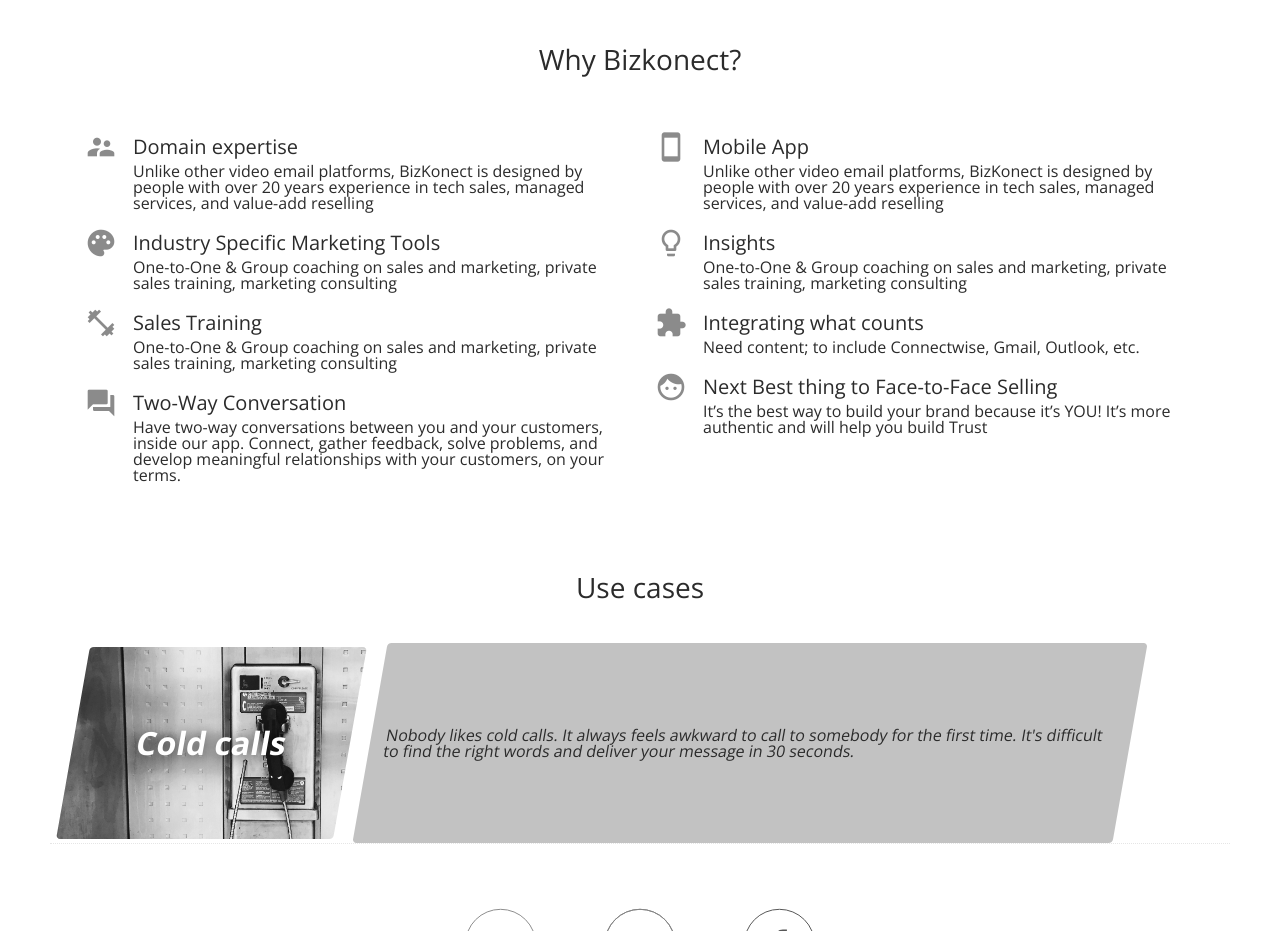
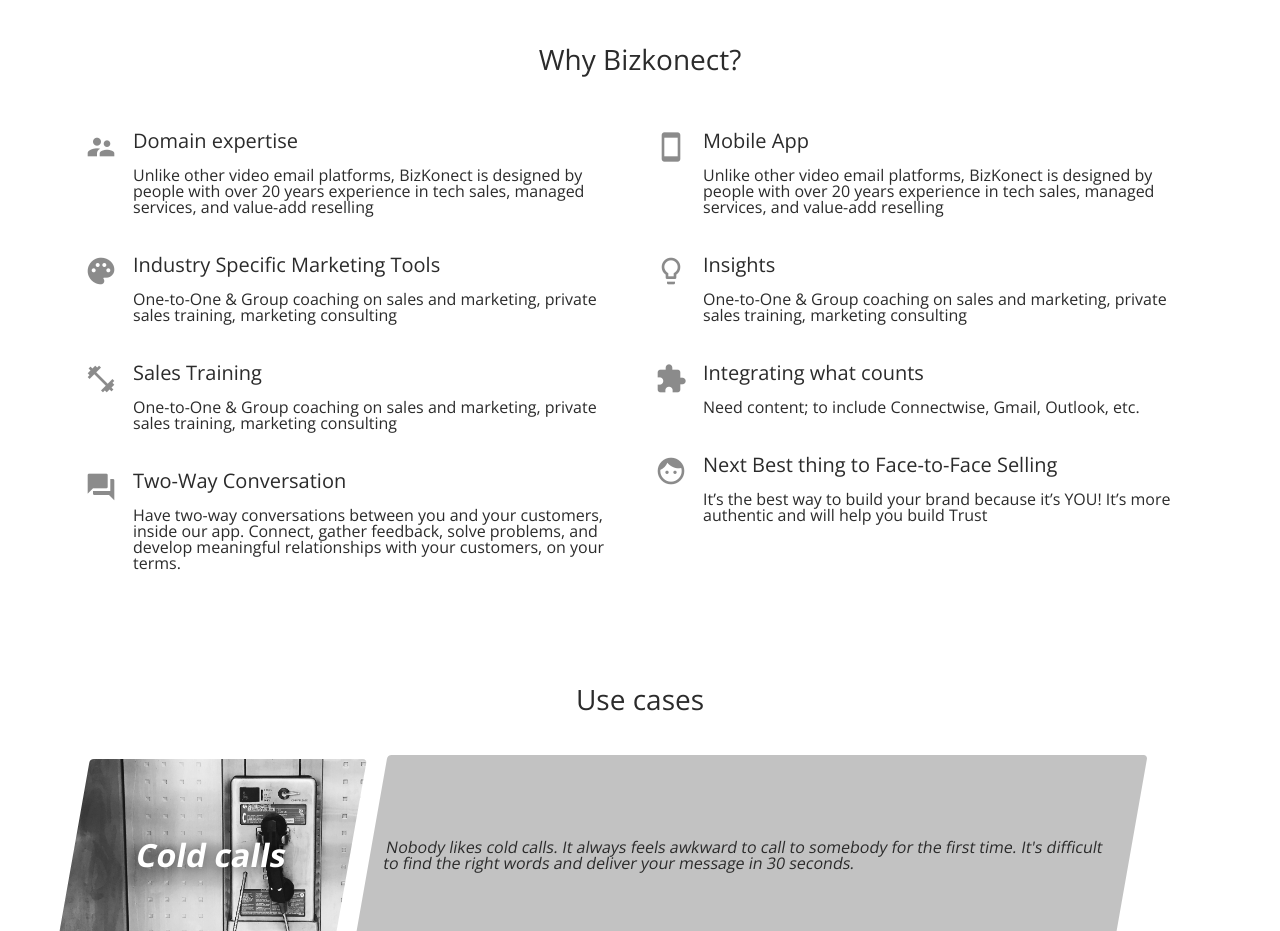
Before and after one commit to aleksspeaker/bzk-land, a website: page app/index.html in a window 1280 px wide. Shown: the part 1097-2028 px from the top of the page. Drawn offline with nearby package versions, Linux system fonts and the light colour scheme; a script that the page names is missing.

Commit message:
Reworked features names

```diff
--- a/app/sass/styles.sass
+++ b/app/sass/styles.sass
@@ -285,9 +285,10 @@
 .feature-name
   font-size: 1.25rem
   font-weight: 500
-  line-height: 2rem
+  // line-height: 2rem
+  margin-bottom: 16px
 .feature-text
-
+  margin-bottom: 24px
 
 //***************************
 // SOCIAL
```
Also changed, not shown: app/css/styles.css.
